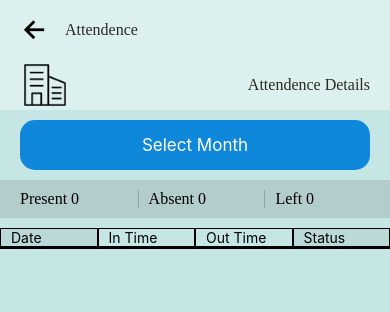
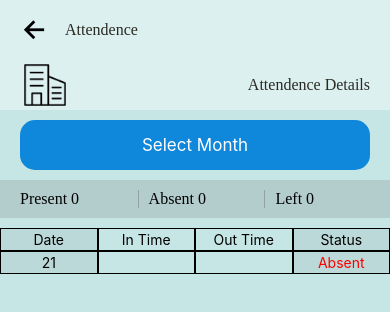
Before and after one commit to ramij5135/EmpManage, a React Native app: screen /BottomTab in a window 390 px wide. Both pictures are taken after a click on the element "Attendence". Shown: the top 312 px of the page. Built offline with nearby package versions, Linux system fonts and the light colour scheme.

Commit message:
Attendence Screen

```diff
--- a/App.js
+++ b/App.js
@@ -3,11 +3,14 @@ import {NavigationContainer} from '@react-navigation/native';
 import {Provider as PaperProvider} from 'react-native-paper';
 import {CombinedDefaultTheme} from './src/utils/theme';
 import AppNavigation from "./src/layouts/navigation/AppNavigation";
+import { StatusBar } from 'react-native';
+import { COLORS } from './src/utils/globalStyles';
 
 
 export default function App() {
     return (
         <PaperProvider theme={CombinedDefaultTheme}>
+            <StatusBar barStyle={'dark-content'} backgroundColor={COLORS.primary} />
             <NavigationContainer theme={CombinedDefaultTheme}>
                 <AppNavigation/>
             </NavigationContainer>
--- a/src/layouts/screens/Employee/AttendenceScreen.js
+++ b/src/layouts/screens/Employee/AttendenceScreen.js
@@ -5,7 +5,8 @@ import FullButton from '../../components/fullButton';
 import { COLORS } from "../../../utils/globalStyles";
 
 const {width, height} = Dimensions.get('window');
-const Attendence = () => {
+const Attendence = ({route}) => {
+    const {time, outTime} = route.params;
     return(
         <View style={styles.container}>
             <Header title={'Attendence'} />
@@ -30,10 +31,12 @@ const Attendence = () => {
                     <Text style={styles.tableHeading}>Status</Text>
                 </View>
                 <View style={{flexDirection:'row'}}>
-                    <Text style={styles.tableHeading}></Text>
-                    <Text style={[styles.tableHeading, {backgroundColor:null}]}></Text>
-                    <Text style={[styles.tableHeading, {backgroundColor:null}]}></Text>
-                    <Text style={styles.tableHeading}></Text>
+                    <Text style={styles.tableHeading}>21</Text>
+                    <Text style={[styles.tableHeading, {backgroundColor:null}]}>{time}</Text>
+                    <Text style={[styles.tableHeading, {backgroundColor:null}]}>{outTime}</Text>
+                    {
+                        time ? <Text style={[styles.tableHeading, {color:'green'}]}>Present</Text> : <Text style={[styles.tableHeading, {color:COLORS.red}]}>Absent</Text>
+                    }
                 </View>
             </View>
 
@@ -79,7 +82,9 @@ const styles = StyleSheet.create({
         width:width*0.25,
         borderWidth:0.5,
         paddingHorizontal:10,
-        backgroundColor:'rgba(100,100,100,0.1)'
+        backgroundColor:'rgba(100,100,100,0.1)',
+        textAlign:'center',
+        paddingVertical:2
     }
 })
 
--- a/src/layouts/screens/Employee/EmployeeHomeScreen.js
+++ b/src/layouts/screens/Employee/EmployeeHomeScreen.js
@@ -73,10 +73,10 @@ const HomeScreen = () => {
   const navigation = useNavigation();
   const [time, setTime] = useState('');
   const [outTime, setOutTime] = useState('');
-  // const [count, setCount] = useState(0);
 
   const getInTime = () => {
     const today = new Date();
+    // const date = today.getDay() + "-" + today.getMonth() + "-" + today.getFullYear();
     const time = today.getHours() + ":" + today.getMinutes();
     setTime(time)
   }
@@ -111,7 +111,7 @@ const HomeScreen = () => {
                       <Text>{time}</Text>
                       <View style={styles.button}>
                         <Ionicons name='time-outline' size={15} color={'#fff'} />
-                        <Text onPress={getInTime} style={{color:'#fff', marginLeft:5}}>{op.btnTitle}</Text>
+                        <Text onPress={time ? null : getInTime} style={{color:'#fff', marginLeft:5}}>{op.btnTitle}</Text>
                       </View>
                     </> : op.btnTitle === 'Out Time' ?
                     <>
@@ -125,7 +125,7 @@ const HomeScreen = () => {
                     <>
                       <Ionicons name={op.icon} size={30} />
                       <Text onPress={
-                        op.optionName === 'Attendence' ? ()=> navigation.navigate('Attendence') : op.optionName === 'My visit list' ? ()=> navigation.navigate('VisitList') : op.optionName === 'Your Task' ? () => navigation.navigate('YourTask') : op.optionName === 'Visiting Report' ? () => navigation.navigate('Report') : op.optionName === 'Add New Shop' ? () => navigation.navigate('NewShop') : op.optionName === 'My Location' ? () => navigation.navigate('Location') : op.optionName === 'My Store' ? ()=> navigation.navigate('Store') : op.optionName === 'Complaint' ? ()=> navigation.navigate('Complaint') : null
+                        op.optionName === 'Attendence' ? ()=> navigation.navigate('Attendence',{time, outTime}) : op.optionName === 'My visit list' ? ()=> navigation.navigate('VisitList') : op.optionName === 'Your Task' ? () => navigation.navigate('YourTask') : op.optionName === 'Visiting Report' ? () => navigation.navigate('Report') : op.optionName === 'Add New Shop' ? () => navigation.navigate('NewShop') : op.optionName === 'My Location' ? () => navigation.navigate('Location') : op.optionName === 'My Store' ? ()=> navigation.navigate('Store') : op.optionName === 'Complaint' ? ()=> navigation.navigate('Complaint') : null
                       } style={{fontFamily:'Poppins-Regular', fontSize:16}}>{op.optionName}</Text>
                     </>
                   }
```
